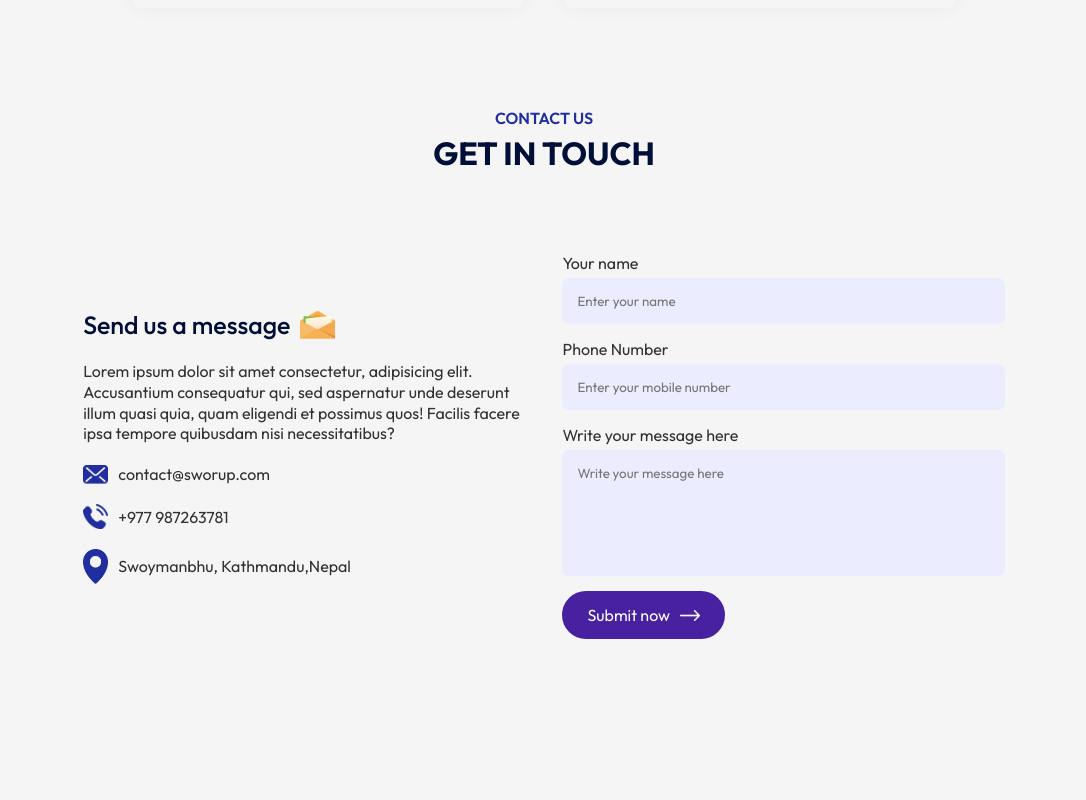
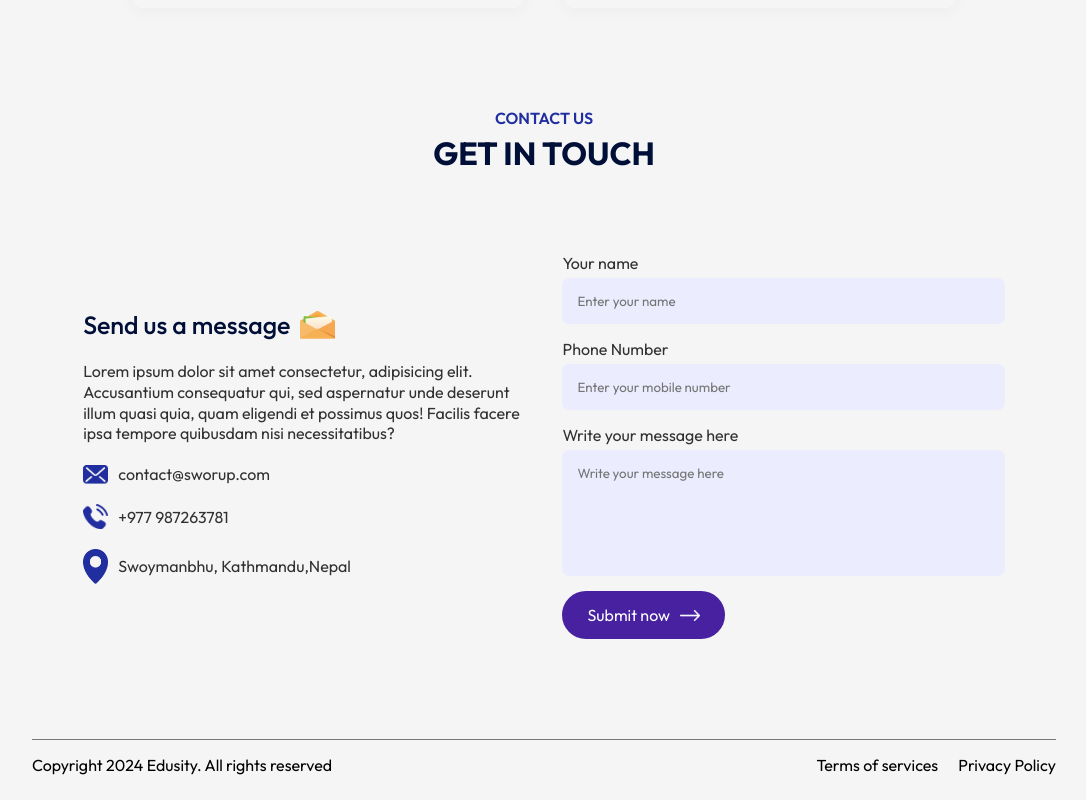
Before and after one commit to SSworup77/Edusity, a React (Vite) app: page / in a window 1280 px wide. Shown: the part 2947-3747 px from the top of the page, without its empty margins (96-1182 px from the left). Before the commit the page ends 3686 px from the top, so only its background shows below. Built offline with nearby package versions, Linux system fonts and the light colour scheme.

Commit message:
Added footer section

```diff
--- a/src/App.jsx
+++ b/src/App.jsx
@@ -7,6 +7,7 @@ import About from './components/About/About'
 import Campus from './components/Campus/Campus'
 import Testimonials from './components/Testimonials/Testimonials'
 import Contact from './components/Contact/Contact'
+import Footer from './components/Footer/Footer'
 
 const App = () => {
   return (
@@ -23,6 +24,7 @@ const App = () => {
         <Testimonials/>
         <Title subTitle='Contact Us' title='Get in Touch'/>
         <Contact/>
+        <Footer/>
       </div>
     </div>
   )
--- /dev/null
+++ b/src/components/Footer/Footer.css
@@ -0,0 +1,13 @@
+.footer{
+    margin: 10px auto;
+    display: flex;
+    align-items: center;
+    justify-content: space-between;
+    border-top:1px solid #797979;
+    padding: 15px 0;
+}
+.footer ul li{
+    list-style: none;
+    display: inline-block;
+    margin-left: 20px;
+}
--- /dev/null
+++ b/src/components/Footer/Footer.jsx
@@ -0,0 +1,16 @@
+import React from 'react'
+import './Footer.css'
+
+const Footer = () => {
+  return (
+    <div className="footer">
+      <p>Copyright 2024 Edusity. All rights reserved</p>
+      <ul>
+        <li>Terms of services</li>
+        <li>Privacy Policy</li>
+      </ul>
+    </div>
+  )
+}
+
+export default Footer
```
